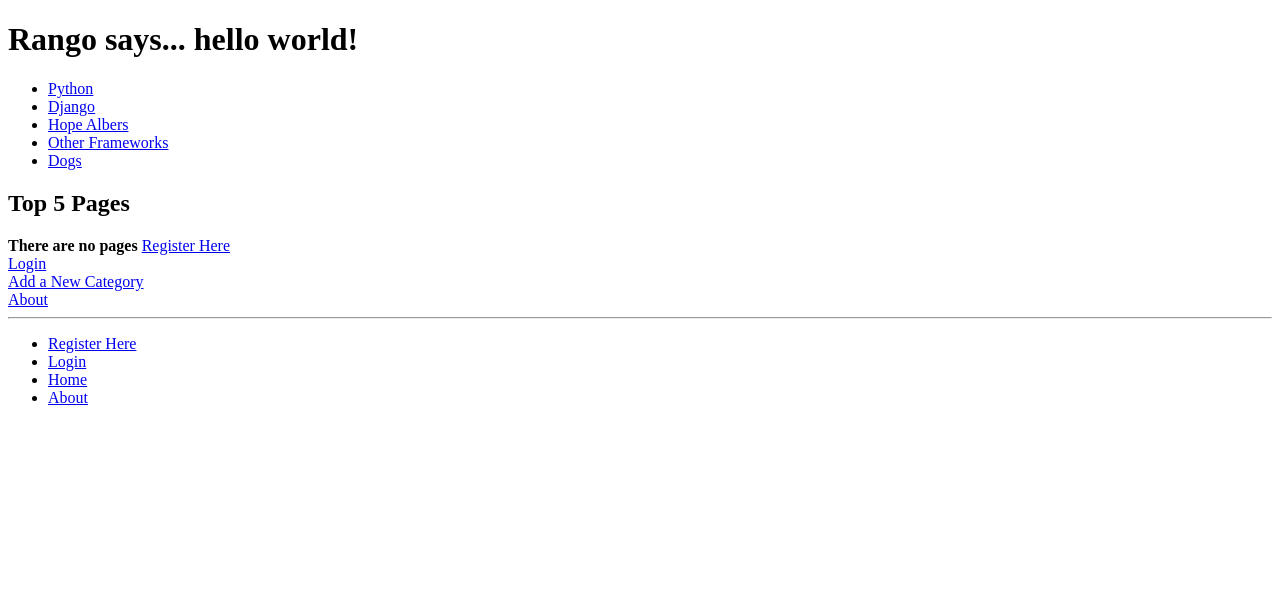
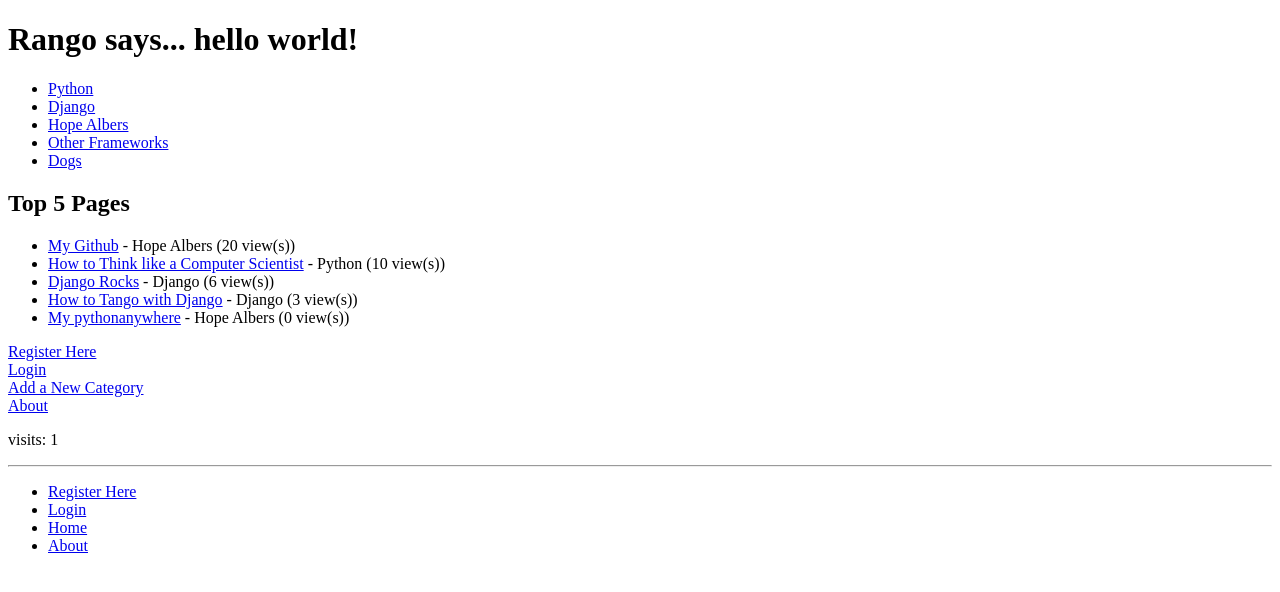
Before and after one commit to 2178760a/tangowithdjango, a Django app: page /rango/ in a window 1280 px wide. Shown: the top 592 px of the page. Run offline with Django 3.2, Linux system fonts and the light colour scheme; data comes from the database, SQL or seed files in the repository; both versions use the stored data as it was after the commit.

Commit message:
chapter 11 done

```diff
--- a/tango_with_django_project/rango/views.py
+++ b/tango_with_django_project/rango/views.py
@@ -10,21 +10,50 @@ from django.contrib.auth import authenticate, login
 from django.http import HttpResponseRedirect, HttpResponse
 from django.contrib.auth.decorators import login_required
 from django.contrib.auth import logout
+from datetime import datetime
 
 from django.http import HttpResponse
 
 def index(request):
-    # Query the database for a list of ALL categories currently stored.
-    # Order the categories by no. likes in descending order.
-    # Retrieve the top 5 only - or all if less than 5.
-    # Place the list in our context_dict dictionary which will be passed to the template engine.
+
     category_list = Category.objects.order_by('-likes')[:5]
-    context_dict = {'categories': category_list}
+    page_list = Page.objects.order_by('-views')[:5]
 
-    return render(request, 'rango/index.html', context_dict)
+    context_dict = {'categories': category_list, 'pages': page_list}
+
+    visits = request.session.get('visits')
+    if not visits:
+        visits = 1
+    reset_last_visit_time = False
+
+    last_visit = request.session.get('last_visit')
+    if last_visit:
+        last_visit_time = datetime.strptime(last_visit[:-7], "%Y-%m-%d %H:%M:%S")
+
+        if (datetime.now() - last_visit_time).seconds > 0:
+            # ...reassign the value of the cookie to +1 of what it was before...
+            visits = visits + 1
+            # ...and update the last visit cookie, too.
+            reset_last_visit_time = True
+    else:
+        # Cookie last_visit doesn't exist, so create it to the current date/time.
+        reset_last_visit_time = True
+
+    if reset_last_visit_time:
+        request.session['last_visit'] = str(datetime.now())
+        request.session['visits'] = visits
+    context_dict['visits'] = visits
+
+
+    response = render(request,'rango/index.html', context_dict)
+
+    return response
 
 def about(request):
     context_dict = {}
+    count = request.session.get('visits',0)
+
+    context_dict['visit_count'] = count
     return render(request, 'rango/about.html', context_dict)
 
 def category(request, category_name_slug):
@@ -81,7 +110,9 @@ def add_category(request):
     # Render the form with error messages (if any).
     return render(request, 'rango/add_category.html', {'form': form})
 def register(request):
-
+    if request.session.test_cookie_worked():
+        print ">>>> TEST COOKIE WORKED!"
+    request.session.delete_test_cookie()
     # A boolean value for telling the template whether the registration was successful.
     # Set to False initially. Code changes value to True when registration succeeds.
     registered = False
--- a/tango_with_django_project/templates/rango/about.html
+++ b/tango_with_django_project/templates/rango/about.html
@@ -6,8 +6,8 @@
     {% block title %} about {% endblock %}
 
 
-    {% block body_block %}
-        <h1>This tutorial has been put together by Hope Albers, 2178760</h1>
+{% block body_block %}
+    You've visited the site <strong>{{ visit_count }} time(s).</strong><br/>        <h1>This tutorial has been put together by Hope Albers, 2178760</h1>
         <a href="{% url 'index' %}">Index</a><br />
-                <img src="{% static "images/studentIDpicture.jpg" %}" alt="It's me" />
+                <img src="{% static 'images/studentIDpicture.lnk' %}" alt="It's me" />
     {% endblock %}
--- a/tango_with_django_project/templates/rango/index.html
+++ b/tango_with_django_project/templates/rango/index.html
@@ -45,4 +45,5 @@
         {% endif %}
 
         <a href="/rango/about/">About</a><br/>
+    <p> visits: {{ visits }}</p>
     {% endblock %}
```
Also changed, not shown: tango_with_django_project/db.sqlite3, 1 other file.
